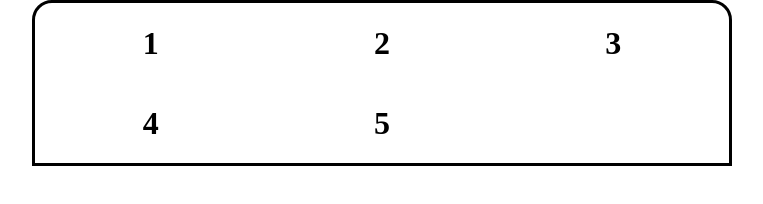
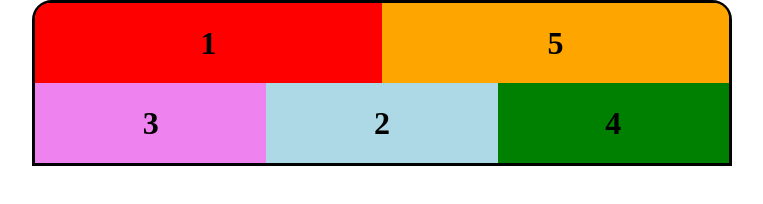
Before and after one commit to makar5555/HW-15, a plain HTML site: page index.html in a window 1280 px wide. Shown: the whole page, without its empty margins (258-1021 px from the left). Drawn offline with Linux system fonts and the light colour scheme.

Commit message:
Add item classes to HTML structure

```diff
--- a/index.html
+++ b/index.html
@@ -8,11 +8,11 @@
 </head>
 <body>
     <div class="holder">
-        <div class="item">1</div>
-        <div class="item">2</div>
-        <div class="item">3</div>
-        <div class="item">4</div>
-        <div class="item">5</div>
+        <div class="item item-1">1</div>
+        <div class="item item-2">2</div>
+        <div class="item item-3">3</div>
+        <div class="item item-4">4</div>
+        <div class="item item-5">5</div>
       </div>
 </body>
 </html>
```
